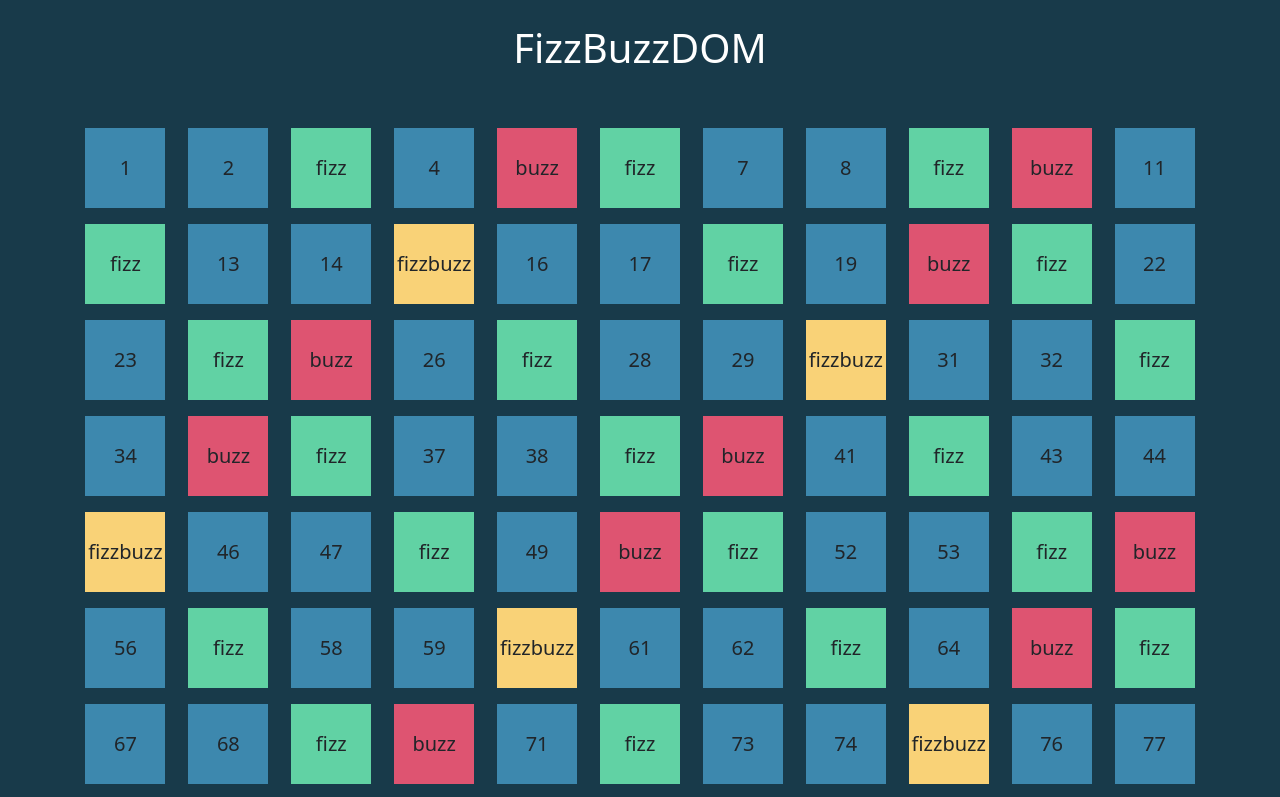
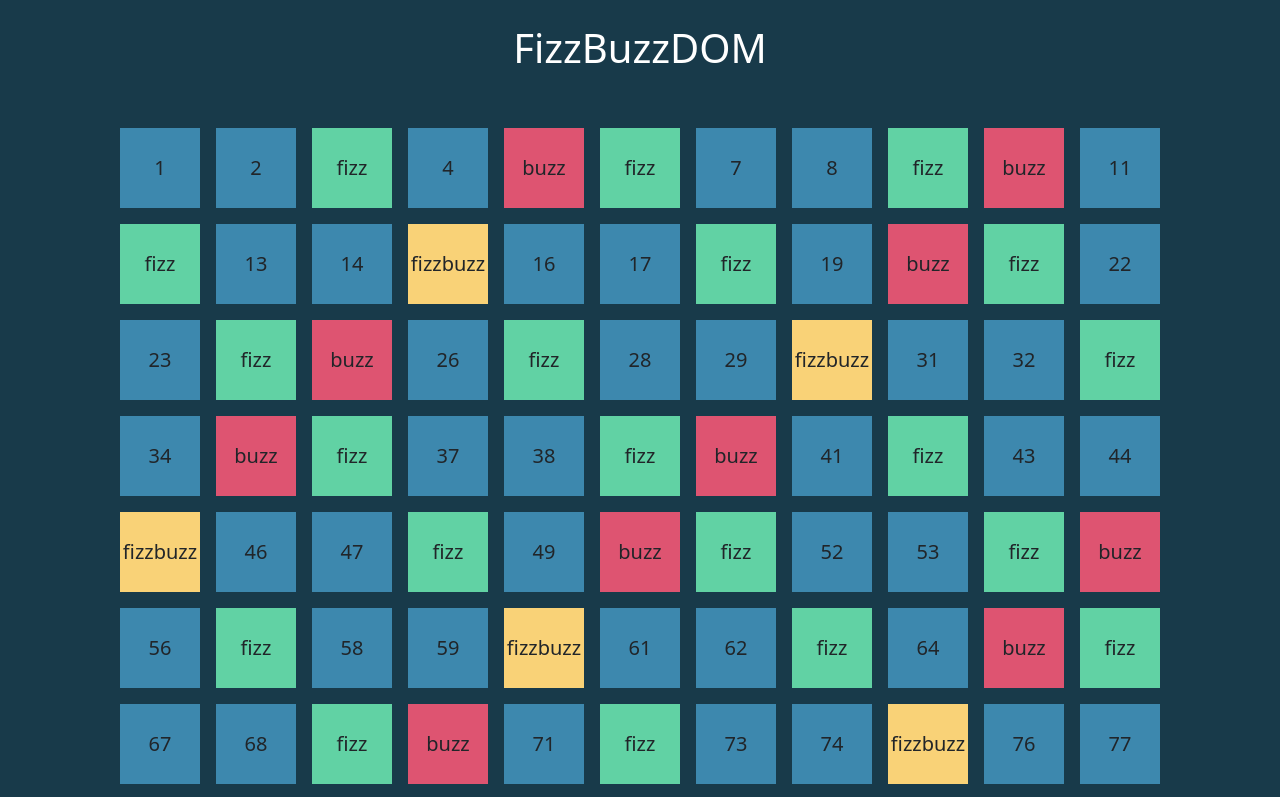
Before and after one commit to emascapa/js-fizzbuzzdom, a plain HTML site: page index.html in a window 1280 px wide. Shown: the top 797 px of the page. Drawn offline with nearby package versions, Linux system fonts and the light colour scheme.

Commit message:
fixed for real

```diff
--- a/assets/js/main.js
+++ b/assets/js/main.js
@@ -1,18 +1,8 @@
 //assegno a una variabile la row in cui inserirò i numeri
 const elementRow = document.getElementById('row_numbers');
 
-/* let elementColumn = `
-    <div class="col">
-        <div class="squared-${i}">
-        </div>
-    </div>
-    `; */
 
 let elementColumn ;
-
-const fizzBuzz = "fizzbuzz";
-const fizz = "fizz";
-const buzz = "buzz";
 
 //ciclo for per stampare i numeri
 for (let i = 1; i <= 100; i++) {
@@ -25,7 +15,7 @@ for (let i = 1; i <= 100; i++) {
     //se il numero è multiplo di 3 e 5 comparirà fizzbuzz
     if (i % 3 === 0 && i % 5 === 0) {
         elementColumn = `
-        <div class="col d-flex justify-content-center">
+        <div class="col-auto">
             <div class="squared bg_fizzbuzz  fs-5">
             fizzbuzz
             </div>
@@ -35,7 +25,7 @@ for (let i = 1; i <= 100; i++) {
     //se il numero è multiplo di 3 ma non di 5 comparirà fizz
     else if (i % 3 === 0 && i % 5 !== 0) {
         elementColumn = `
-        <div class="col d-flex justify-content-center">
+        <div class="col-auto">
             <div class="squared bg_fizz fs-5">
                 fizz
             </div>
@@ -45,7 +35,7 @@ for (let i = 1; i <= 100; i++) {
     //se il numero è multiplo di 5 ma non di 3 comparirà buzz
     else if (i % 3 !== 0 && i % 5 === 0) {
         elementColumn = `
-        <div class="col d-flex justify-content-center">
+        <div class="col-auto">
             <div class="squared bg_buzz fs-5">
             buzz
             </div>
@@ -56,7 +46,7 @@ for (let i = 1; i <= 100; i++) {
     else {
         //console.log(document.querySelector(`.squared-${i}`).classList);
         elementColumn = `
-        <div class="col d-flex justify-content-center">
+        <div class="col-auto">
             <div class="squared bg_number fs-5">
             ${i}
             </div>
--- a/index.html
+++ b/index.html
@@ -17,7 +17,7 @@
     <h1 class="text-center text-white p-4">FizzBuzzDOM</h1>
 
     <div class="container py-4">
-        <div class="row g-3" id="row_numbers">
+        <div class="row g-3 justify-content-center" id="row_numbers">
             <!-- <div class="col">
                 <div class="squared">
 
```
